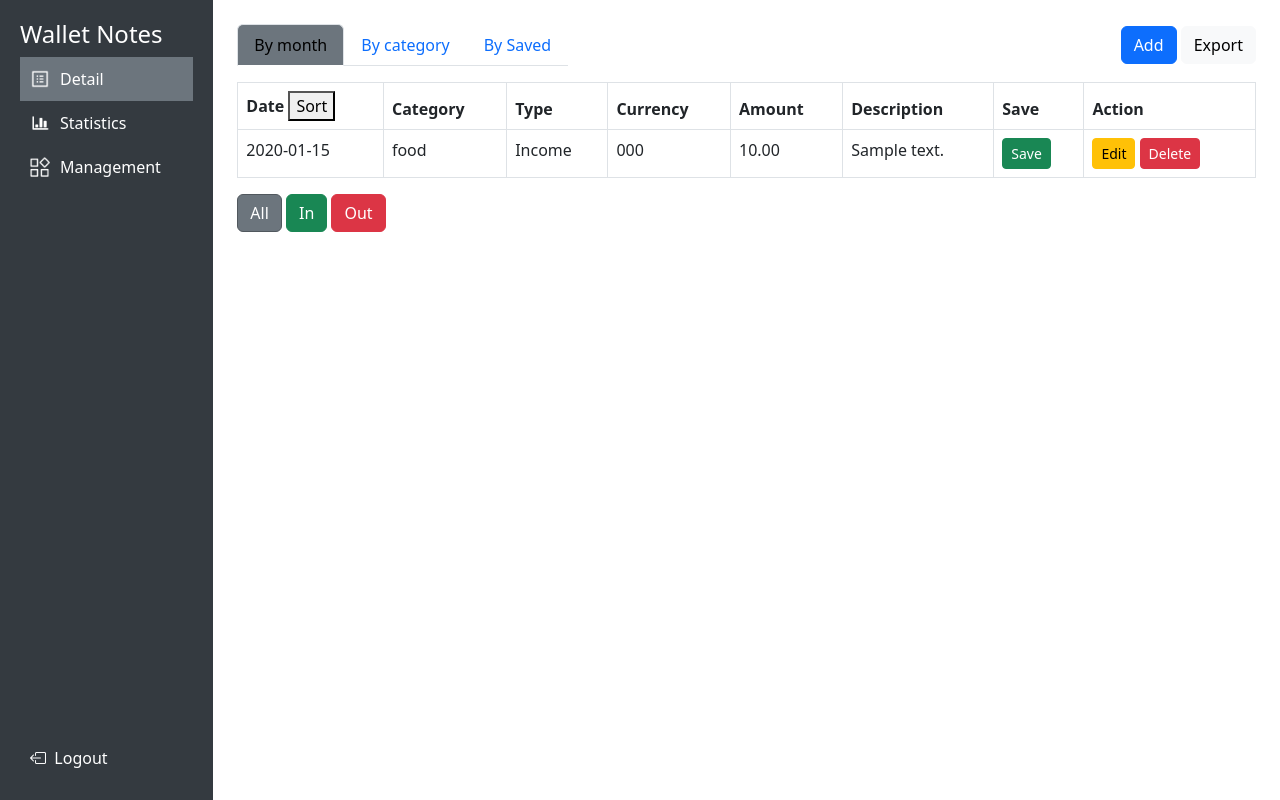
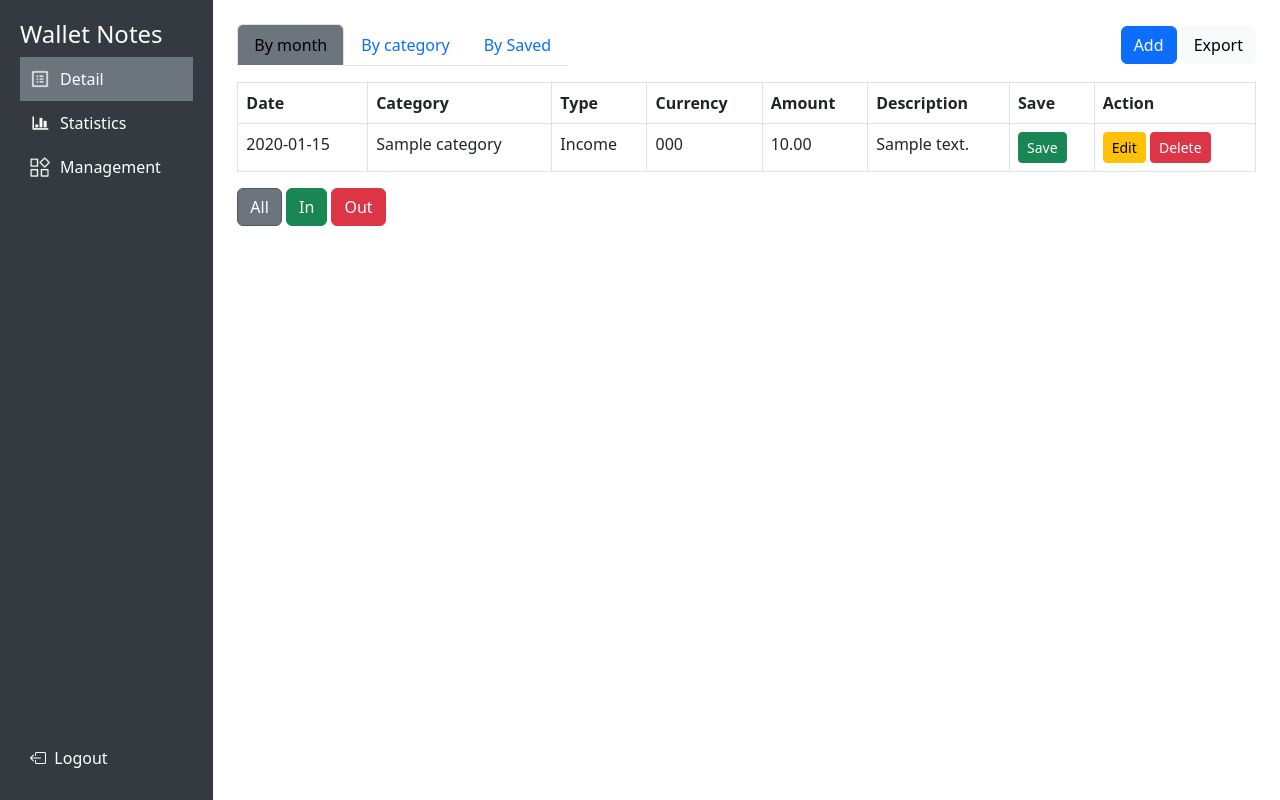
Before and after one commit to Elliooot/Personal-Financial-Tracker, a Django app: page /detail/ in a window 1280 px wide. Run offline with Django 5.2, Linux system fonts and the light colour scheme; a user stored in the database is signed in; tables that the repository leaves empty hold one stand-in row (values such as "Sample post"); some libraries are stand-ins or nearby versions.

Commit message:
Modify frontend

```diff
--- a/finance/views.py
+++ b/finance/views.py
@@ -70,15 +70,27 @@ def detail_view(request):
     transactions_data = [
         {
             'date': t.date.strftime('%Y-%m-%d'),
-            'category': t.category,
+            'category': t.category.name,
             'amount': str(t.amount),
             'description': t.description,
-            'transaction_type': "Income" if t.transaction_type else "Expenditure",
+            'transaction_type': t.transaction_type,
             'currency': t.currency.currency_code
         } for t in transactions
     ]
 
-    return render(request, 'detail.html', {'transactions': transactions_data, })
+    income_categories = [c.name for c in categories if c.is_income]
+    expense_categories = [c.name for c in categories if not c.is_income]
+
+    categories_data = {
+        'true': income_categories,  # income
+        'false': expense_categories  # Expense
+    }
+
+    return render(request, 'detail.html', {
+        'transactions': transactions_data,
+        'categories_json': categories_data,
+        'categories': categories # Keep original categories for modal selection
+    })
 
 @csrf_exempt
 def delete_transaction_view(request):
--- a/templates/base.html
+++ b/templates/base.html
@@ -90,29 +90,36 @@
           <form id="editForm">
             <div class="mb-3">
               <label for="editDate" class="form-label">Date</label>
-              <input type="text" class="form-control" id="editDate" required>
+              <input type="date" class="form-control" id="editDate" required>
             </div>
             <div class="mb-3">
               <label for="editCategory" class="form-label">Category</label>
               <select class="form-select" id="editCategory">
-                <option value="food">Food</option>
-                <option value="shopping">Shopping</option>
-                <option value="transportation">Transportation</option>
-                <option value="education">Education</option>
-                <option value="entertainment">Entertainment</option>
-                <option value="housing">Housing</option>
-                <option value="medical">Medical</option>
-                <option value="investment">Investment</option>
-                <option value="other">Other</option>
+                <option value="Food">Food</option>
+                <option value="Shopping">Shopping</option>
+                <option value="Transportation">Transportation</option>
+                <option value="Education">Education</option>
+                <option value="Entertainment">Entertainment</option>
+                <option value="Housing">Housing</option>
+                <option value="Medical">Medical</option>
+                <option value="Investment">Investment</option>
+                <option value="Other">Other</option>
               </select>
             </div>
             <div class="mb-3">
               <label for="editType" class="form-label">Type</label>
-              <input type="text" class="form-control" id="editType" required>
+              <select class="form-select" id="editType">
+                <option value="true">Income</option>
+                <option value="false">Expenditure</option>
+              </select>
             </div>
             <div class="mb-3">
               <label for="editCurrency" class="form-label">Currency</label>
-              <input type="text" class="form-control" id="editCurrency" required>
+              <select class="form-select" id="editCurrency">
+                <option value="GBP">£</option>
+                <option value="USD">$</option>
+                <option value="EUR">€</option>
+              </select>
             </div>
             <div class="mb-3">
               <label for="editAmount" class="form-label">Amount</label>
@@ -144,20 +151,35 @@
           <form id="addForm">
             <div class="mb-3">
               <label for="addDate" class="form-label">Date</label>
-              <input type="text" class="form-control" id="addDate" required>
+              <input type="date" class="form-control" id="addDate" required>
             </div>
             <div class="mb-3">
               <label for="addCategory" class="form-label">Category</label>
-              <select id="addCategory" class="form-control" required>
-                <option value="food">Food</option>
-                <option value="shopping">Shopping</option>
-                <option value="transportation">Transportation</option>
-                <option value="education">Education</option>
-                <option value="entertainment">Entertainment</option>
-                <option value="housing">Housing</option>
-                <option value="medical">Medical</option>
-                <option value="investment">Investment</option>
-                <option value="other">Other</option>
+              <select id="addCategory" class="form-select" required>
+                <option value="Food">Food</option>
+                <option value="Shopping">Shopping</option>
+                <option value="Transportation">Transportation</option>
+                <option value="Education">Education</option>
+                <option value="Entertainment">Entertainment</option>
+                <option value="Housing">Housing</option>
+                <option value="Medical">Medical</option>
+                <option value="Investment">Investment</option>
+                <option value="Other">Other</option>
+              </select>
+            </div>
+            <div class="mb-3">
+              <label for="addType" class="form-label">Type</label>
+              <select class="form-select" id="addType">
+                <option value="true">Income</option>
+                <option value="false">Expenditure</option>
+              </select>
+            </div>
+            <div class="mb-3">
+              <label for="addCurrency" class="form-label">Currency</label>
+              <select class="form-select" id="addCurrency">
+                <option value="GBP">£</option>
+                <option value="USD">$</option>
+                <option value="EUR">€</option>
               </select>
             </div>
             <div class="mb-3">
@@ -299,55 +286,90 @@
 
   <script>
     let currentEditIndex = null;
+    // Store current filter state
+    let currentFilter = {
+      transactionType: 'all',
+      category: 'all'
+    }
 
-    function filterTransactions(type) {
+    // Filter transactions
+    function getFilteredTransactions(){
+      if(!window.transactions || !Array.isArray(window.transactions)) return [];
+
+      let filtered = [...window.transactions];
+
+      if (currentFilter.transactionType === 'in') {
+        filtered = filtered.filter(t => t.transaction_type === true);
+      } else if (currentFilter.transactionType === 'out') {
+        filtered = filtered.filter(t => t.transaction_type === false);
+      }
+
+      if (currentFilter.category !== 'all') {
+        filtered = filtered.filter(t => t.category === currentFilter.category);
+      }
+
+      return sortTransactionsByDate(filtered);
+    }
+
+    // Update filter state and re-render tables
+    function updateFilterState(filterType, value) {
+      if (filterType === 'transactionType') {
+        currentFilter.transactionType = value;
+
+        // highlight active button
         document.querySelectorAll('.btn-secondary, .btn-success, .btn-danger').forEach(btn => {
           btn.classList.remove('active');
         });
-      if (type === 'all') {
+
+        if (value === 'all') {
           document.querySelector('.btn-secondary').classList.add('active');
-      } else if (type === 'in') {
+        } else if (value === 'in') {
           document.querySelector('.btn-success').classList.add('active');
-      } else if (type === 'out') {
+        } else if (value === 'out') {
           document.querySelector('.btn-danger').classList.add('active');
         }
-
-      let filtered = window.transactions || [];
-      if (type === 'in') {
-        filtered = transactions.filter(t => t.transaction_type.equals(true));
-      } else if (type === 'out') {
-        filtered = transactions.filter(t => t.transaction_type.equals(false));
+      } else if (filterType === 'category') {
+        currentFilter.category = value;
       }
 
-      updateTable(filtered, "transaction-table-month");
-      updateTable(filtered, "transaction-table-category");
-      updateTable(filtered, "transaction-table-saved");
+      const filteredData = getFilteredTransactions();
+      refreshTables();
+    }
+
+    function setTransactionTypeFilter(type) {
+      updateFilterState('transactionType', type);
+    }
+
+    function setCategoryFilter(){
+      const filterEl = document.getElementById('category-filter');
+      if (!filterEl) return;
+
+      const selectedCategory = filterEl.value;
+      updateFilterState('category', selectedCategory);
+    }
+
+    function filterTransactions(type) {
+      setTransactionTypeFilter(type);
     }
 
     function filterCategory() {
-      const filterEl = document.getElementById('category-filter');
-      if (!filterEl) return;
-      const selectedCategory = filterEl.value;
-      let filtered = window.transactions || [];
-
-      if (selectedCategory !== 'all') {
-        filtered = transactions.filter(t => t.category === selectedCategory);
+      setCategoryFilter();
     }
 
-      const activeFilter = document.querySelector('.btn-secondary.active, .btn-success.active, .btn-danger.active')?.getAttribute('data-filter') || 'all';
-      if (activeFilter === 'in') {
-        filtered = filtered.filter(t => t.amount.includes('+'));
-      } else if (activeFilter === 'out') {
-        filtered = filtered.filter(t => t.amount.includes('-'));
-      }
-      updateTable(filtered, "transaction-table-category");
+    function refreshTables() {
+      const filteredData = getFilteredTransactions();
+      updateTable(filteredData, "transaction-table-month");
+      updateTable(filteredData, "transaction-table-category");
+      updateTable(filteredData, "transaction-table-saved");
     }
 
     function updateTable(data, tableId) {
-        let tableContent = data.map((t, index) => `<tr>
+        const sortedData = sortTransactionsByDate(data);
+
+        let tableContent = sortedData.map((t, index) => `<tr>
             <td>${t.date}</td>
             <td>${t.category}</td>
-            <td>${t.transaction_type}</td>
+            <td>${t.transaction_type ? "Income" : "Expenditure"}</td>
             <td>${t.currency}</td>
             <td>${t.amount}</td>
             <td>${t.description}</td>
@@ -359,7 +381,18 @@
                 <button class='btn btn-danger btn-sm' onclick="deleteTransaction(${index})">Delete</button>
             </td>
         </tr>`).join('');
-        document.getElementById(tableId).innerHTML = tableContent || '<tr><td colspan="7" class="text-center">No data available</td></tr>';
+        document.getElementById(tableId).innerHTML = tableContent || '<tr><td colspan="8" class="text-center">No data available</td></tr>';
+    }
+
+    function sortTransactionsByDate(transactions, order = 'desc') {
+      if(!transactions ||!Array.isArray(transactions)) return [];
+
+      return [...transactions].sort((a, b) => {
+        const dateA = new Date(a.date);
+        const dateB = new Date(b.date);
+
+        return order === 'desc' ? dateB - dateA : dateA - dateB;
+      });
     }
 
     function openEditModal(index) {
@@ -371,14 +404,43 @@
       currentEditIndex = index;
 
       document.getElementById('editDate').value = transaction.date;
-      document.getElementById('editCategory').value = transaction.category;
-      document.getElementById('editType').value = transaction.transaction_type;
+      const editTypeElement = document.getElementById('editType');
+      editTypeElement.value = transaction.transaction_type ? "true" : "false";
+
+      const editCategoryElement = document.getElementById('editCategory');
+      updateEditCategoryDropdown(transaction.transaction_type ? "true" : "false");
+
+      editCategoryElement.value = transaction.category;
+
       document.getElementById('editCurrency').value = transaction.currency;
       document.getElementById('editAmount').value = transaction.amount;
       document.getElementById('editDescription').value = transaction.description;
 
       const editModal = new bootstrap.Modal(document.getElementById('editModal'));
       editModal.show();
+    }
+
+    // 新增專門用於編輯模式的類別下拉選單更新函數
+    function updateEditCategoryDropdown(type) {
+      const categoryDropdown = document.getElementById('editCategory');
+      if (!categoryDropdown) return;
+
+      // 清空現有選項
+      categoryDropdown.innerHTML = '';
+
+      // 確保 window.categories 存在
+      if (!window.categories || !window.categories[type]) {
+        console.error('Categories not defined or invalid type:', type);
+        return;
+      }
+
+      // 添加新選項
+      window.categories[type].forEach(category => {
+        const option = document.createElement('option');
+        option.value = category;
+        option.textContent = category;
+        categoryDropdown.appendChild(option);
+      });
     }
 
     function openAddModal() {
@@ -409,7 +471,7 @@
       .then(data => {
         if (data.status === 'success') {
           transactions.splice(index, 1);
-          filterTransactions('all'); // Refresh table
+          refreshTables();
         }else{
           console.error('Failed to delete transaction:', data.message);
         }
@@ -417,77 +479,20 @@
       .catch(error => console.error('Error:', error));
     }
 
-    // 全局变量：存储 recurring transactions
-    let recurringTransactions = [];
-
-    // 打开新增弹窗
-    function openAddRecurringTransactionModal() {
-      document.getElementById('recurringDay').value = '';
-      document.getElementById('recurringType').value = 'income';
-      document.getElementById('recurringAmount').value = '';
-      const addRecurringTransactionModal = new bootstrap.Modal(document.getElementById('addRecurringTransactionModal'));
-      addRecurringTransactionModal.show();
-    }
-
-    // 保存新增的 recurring transaction
-    document.getElementById('saveRecurringTransaction').addEventListener('click', () => {
-      const day = document.getElementById('recurringDay').value;
-      const type = document.getElementById('recurringType').value;
-      const amount = document.getElementById('recurringAmount').value;
-
-      if (day && type && amount) {
-        const newTransaction = {
-          id: Date.now(), // 使用时间戳作为唯一 ID
-          day: parseInt(day),
-          type: type,
-          amount: parseFloat(amount)
-        };
-        recurringTransactions.push(newTransaction);
-        updateRecurringTransactionsTable(); // 更新表格
-        const addRecurringTransactionModal = bootstrap.Modal.getInstance(document.getElementById('addRecurringTransactionModal'));
-        addRecurringTransactionModal.hide();
-      }
-    });
-
-    // 删除 recurring transaction
-    function deleteRecurringTransaction(id) {
-      recurringTransactions = recurringTransactions.filter(transaction => transaction.id !== id);
-      updateRecurringTransactionsTable(); // 更新表格
-    }
-
-    // 更新 recurring transactions 表格
-    function updateRecurringTransactionsTable() {
-      const tableBody = document.getElementById('recurring-transactions-table');
-      if (!tableBody) return;  // 若不存在則直接退出
-      tableBody.innerHTML = recurringTransactions.map(transaction => `
-        <tr>
-          <td>${transaction.day}</td>
-          <td>${transaction.type}</td>
-          <td>£${transaction.amount.toFixed(2)}</td>
-          <td>
-            <button class="btn btn-danger btn-sm" onclick="deleteRecurringTransaction(${transaction.id})">Delete</button>
-          </td>
-        </tr>
-      `).join('');
-    }
-
-    // 初始化页面时更新表格
-    document.addEventListener("DOMContentLoaded", () => {
-      updateRecurringTransactionsTable();
-    });
-
-
     document.getElementById('saveChanges').addEventListener('click', () => {
       if (currentEditIndex !== null) {
         transactions[currentEditIndex] = {
           date: document.getElementById('editDate').value,
           category: document.getElementById('editCategory').value,
-          type: document.getElementById('editType').value,
+          transaction_type: document.getElementById('editType').value === 'true',
           currency: document.getElementById('editCurrency').value,
           amount: document.getElementById('editAmount').value,
           description: document.getElementById('editDescription').value
         };
-        filterTransactions('all'); // Refresh table
+
+        transactions = sortTransactionsByDate(transactions);
+        console.log('Updated transactions:', transactions);
+        refreshTables();
         const editModal = bootstrap.Modal.getInstance(document.getElementById('editModal'));
         editModal.hide();
       }
@@ -497,11 +502,15 @@
       const newTransaction = {
         date: document.getElementById('addDate').value,
         category: document.getElementById('addCategory').value,
+        transaction_type: document.getElementById('addType').value === 'true',
+        currency: document.getElementById('addCurrency').value,
         amount: document.getElementById('addAmount').value,
         description: document.getElementById('addDescription').value
       };
       transactions.push(newTransaction);
-      filterTransactions('all'); // 刷新表格
+      transactions = sortTransactionsByDate(transactions);
+
+      refreshTables();
       const addModal = bootstrap.Modal.getInstance(document.getElementById('addModal'));
       addModal.hide();
     });
@@ -523,14 +532,21 @@
       document.body.removeChild(link);
     }
 
-    // 更新下拉框
+    // Update drop-down box
     function updateCategoryDropdown() {
       const categoryDropdown = document.getElementById('addCategory');
       const addTypeEl = document.getElementById('addType');
       if (!categoryDropdown || !addTypeEl) return;
+
       const selectedType = addTypeEl.value;
       categoryDropdown.innerHTML = '';
-      categories[selectedType].forEach(category => {
+
+      if (!window.categories || !window.categories[selectedType]) {
+        console.error('Categories not defined or invalid type:', selectedType);
+        return;
+      }
+
+      window.categories[selectedType].forEach(category => {
         const option = document.createElement('option');
         option.value = category;
         option.textContent = category;
@@ -538,27 +554,32 @@
       });
     }
 
-    // Update Management Tables
     function updateManagementTables() {
       const incomeTable = document.getElementById('income-categories-table');
       const outcomeTable = document.getElementById('outcome-categories-table');
+
       if (!incomeTable || !outcomeTable) return;
 
-      // 更新 Income Categories 表格
-      incomeTable.innerHTML = window.categories.income.map(category => `
+      if (!window.categories) {
+        console.error('Categories not defined');
+        return;
+      }
+
+      // Update Income Categories table
+      incomeTable.innerHTML = (window.categories['true'] || []).map(category => `
         <tr>
           <td>${category}</td>
           <td>Income</td>
-          <td><button class='btn btn-danger btn-sm' onclick="deleteCategory('income', '${category}')">Delete</button></td>
+          <td><button class='btn btn-danger btn-sm' onclick="deleteCategory('true', '${category}')">Delete</button></td>
         </tr>
       `).join('');
 
-      // 更新 Outcome Categories 表格
-      outcomeTable.innerHTML = window.categories.outcome.map(category => `
+      // Update Outcome Categories table
+      outcomeTable.innerHTML = (window.categories['false'] || []).map(category => `
         <tr>
           <td>${category}</td>
           <td>Outcome</td>
-          <td><button class='btn btn-danger btn-sm' onclick="deleteCategory('outcome', '${category}')">Delete</button></td>
+          <td><button class='btn btn-danger btn-sm' onclick="deleteCategory('false', '${category}')">Delete</button></td>
         </tr>
       `).join('');
     }
@@ -640,6 +661,15 @@
       updateBudgetTable(); // 更新表格
     }
 
+    // 在 DOMContentLoaded 事件內添加這些
+    document.getElementById('addType').addEventListener('change', function() {
+      updateCategoryDropdown();
+    });
+
+    document.getElementById('editType').addEventListener('change', function() {
+      updateEditCategoryDropdown(this.value);
+    });
+
     // 初始化页面时更新表格
     document.addEventListener("DOMContentLoaded", () => {
       updateBudgetTable();
@@ -676,7 +706,7 @@
       if (categoryName && !categories.income.includes(categoryName)) {
         categories.income.push(categoryName);
         updateManagementTables(); // 更新 Management 页面的表格
-        updateCategoryDropdown(); // 更新 Detail 页面的下拉框
+        updateCategoryDropdown();
         const addIncomeCategoryModal = bootstrap.Modal.getInstance(document.getElementById('addIncomeCategoryModal'));
         addIncomeCategoryModal.hide();
       }
@@ -695,7 +725,7 @@
     });
 
     document.addEventListener("DOMContentLoaded", () => {
-      filterTransactions('all');
+      refreshTables();
       filterCategory();
       updateCategoryDropdown(); // Refresh drop-down box
       updateManagementTables(); // Initialize Management Table
--- a/templates/detail.html
+++ b/templates/detail.html
@@ -27,7 +27,7 @@
       <table class="table table-bordered">
         <thead>
           <tr>
-            <th>Date <button id="sortDateBtn">Sort</button></th>
+            <th>Date</th>
             <th>Category</th>
             <th>Type</th>
             <th>Currency</th>
@@ -79,7 +79,7 @@
       <table class="table table-bordered mt-3">
         <thead>
           <tr>
-            <th>Date <button id="sortDateBtn">Sort</button></th>
+            <th>Date</th>
             <th>Category</th>
             <th>Type</th>
             <th>Currency</th>
@@ -116,7 +116,7 @@
       <table class="table table-bordered">
         <thead>
           <tr>
-            <th>Date <button id="sortDateBtn">Sort</button></th>
+            <th>Date</th>
             <th>Category</th>
             <th>Type</th>
             <th>Currency</th>
@@ -156,20 +156,29 @@
 </div>
 
 {{ transactions|default:"[]"|json_script:"transactions-data" }}
-{{ categories|json_script:"categories-data" }}
+{{ categories_json|default:"{}"|json_script:"categories-data" }}
 
 <script>
   const transactionsDataElement = document.getElementById('transactions-data');
   let transactionsRaw = transactionsDataElement ? transactionsDataElement.textContent : '[]';
-
   try {
     window.transactions = JSON.parse(transactionsRaw);
   } catch (e) {
     console.error('Failed to parse transactions data:', e);
-    console.log('Raw content:', transactionsRaw);
     window.transactions = [];
   }
+
+  const categoriesDataElement = document.getElementById('categories-data');
+  let categoriesRaw = categoriesDataElement ? categoriesDataElement.textContent : '{}';
+  try {
+    window.categories = JSON.parse(categoriesRaw);
+  } catch (e) {
+    console.error('Failed to parse categories data:', e);
+    window.categories = {'true': [], 'false': []};
+  }
+
   console.log('Transactions:', window.transactions);
+  console.log('Categories:', window.categories);
 
   // Ensure DOM is loaded before running initialization functions
   document.addEventListener("DOMContentLoaded", () => {
```
Also changed, not shown: other parts of templates/base.html (+0 -35 lines), finance/management/commands/populate_finance.py (+9 -8 lines), finance/models.py (+2 -30 lines), finance/migrations/0003_alter_transaction_category.py (added), finance/migrations/0004_category_is_income.py (added). Lines whose indentation alone changed are shown as unchanged.
